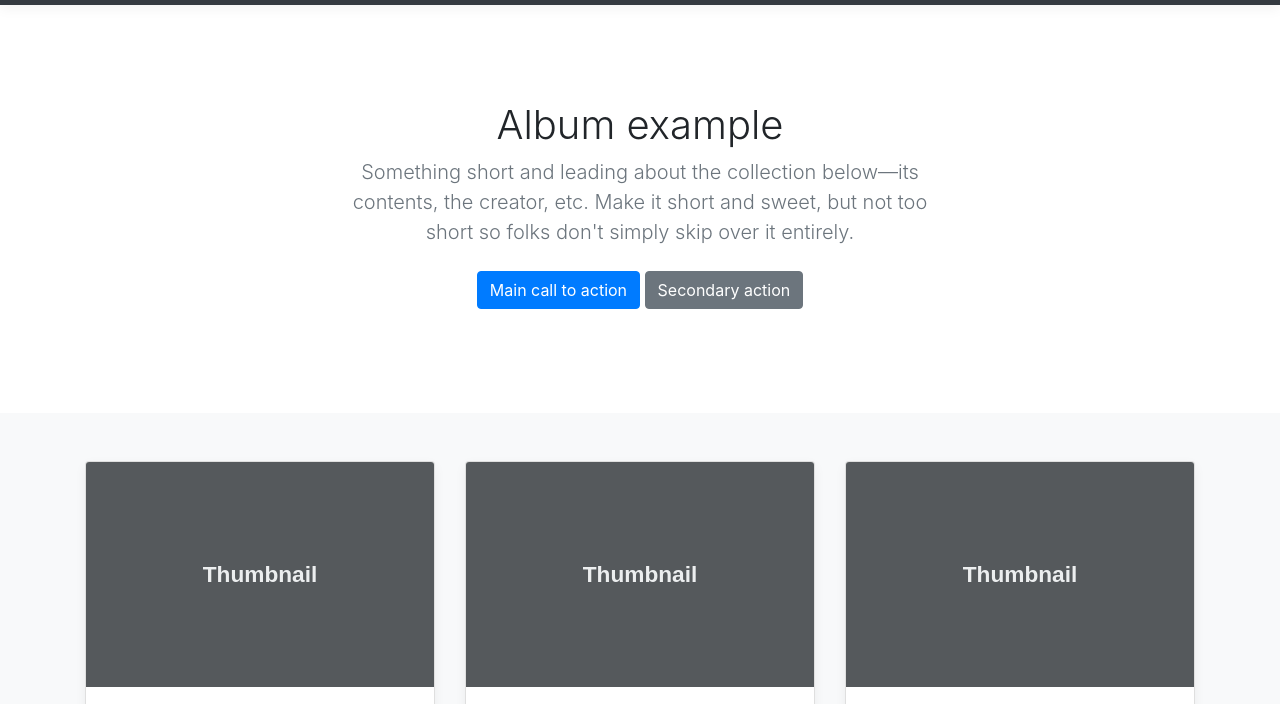
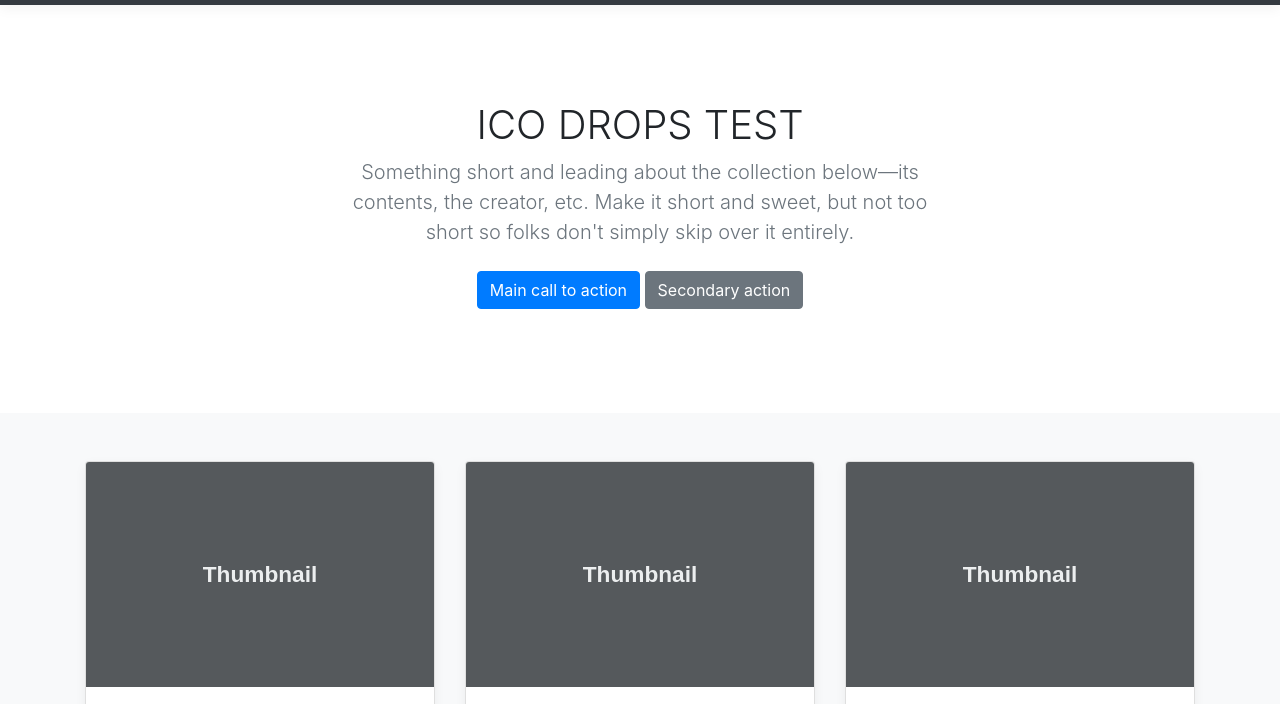
Before and after one commit to Sneerbol/ico_drops, a plain HTML site: page index.html in a window 1280 px wide. Shown: the part 71-775 px from the top of the page. Drawn offline with nearby package versions, Linux system fonts and the light colour scheme.

Commit message:
edit title and h1 elements

```diff
--- a/index.html
+++ b/index.html
@@ -8,7 +8,7 @@
     <meta name="author" content="">
     <link rel="icon" href="../../../../favicon.ico">
 
-    <title>Album example for Bootstrap</title>
+    <title>ICO DROPS</title>
 
     <!-- Bootstrap core CSS -->
     <link rel="stylesheet" href="https://stackpath.bootstrapcdn.com/bootstrap/4.1.1/css/bootstrap.min.css" integrity="sha384-WskhaSGFgHYWDcbwN70/dfYBj47jz9qbsMId/iRN3ewGhXQFZCSftd1LZCfmhktB" crossorigin="anonymous">
@@ -57,7 +57,7 @@
 
       <section class="jumbotron text-center">
         <div class="container">
-          <h1 class="jumbotron-heading">Album example</h1>
+          <h1 class="jumbotron-heading">ICO DROPS TEST</h1>
           <p class="lead text-muted">Something short and leading about the collection below—its contents, the creator, etc. Make it short and sweet, but not too short so folks don't simply skip over it entirely.</p>
           <p>
             <a href="#" class="btn btn-primary my-2">Main call to action</a>
```
